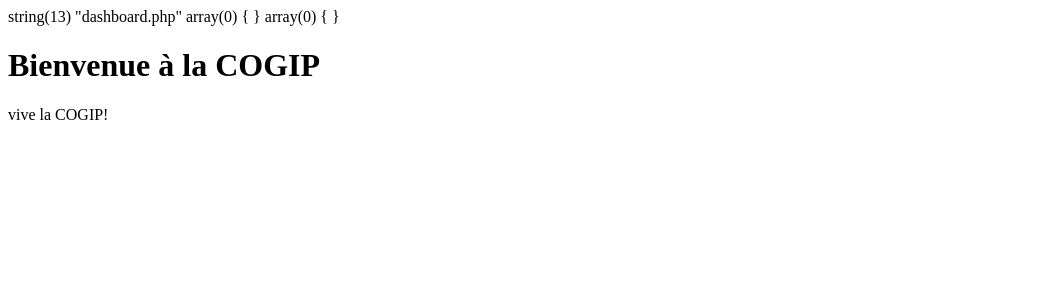
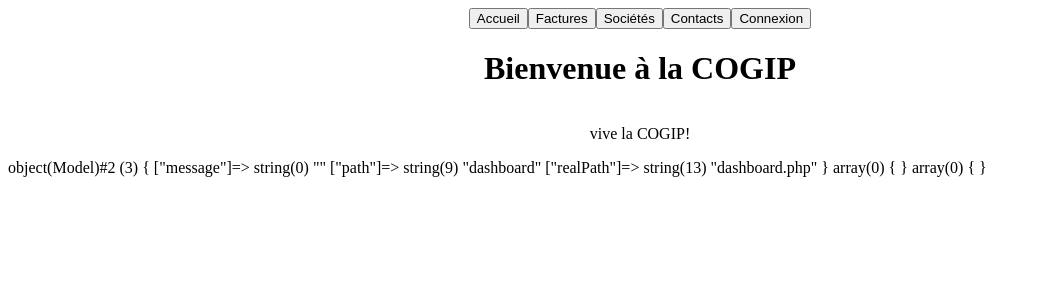
Before and after one commit to DewerseB/COGIP-app, a PHP site: page / in a window 1280 px wide. Shown: the top 300 px of the page, without its empty margins (0-1039 px from the left). Run offline with PHP 8.4, Linux system fonts and the light colour scheme.

Commit message:
Basic nav and login-out loop

```diff
--- a/controller/controller.php
+++ b/controller/controller.php
@@ -4,28 +4,11 @@
 
         require_once './model/model.php';
 
-        session_start();
+        $model = new Model($path);
 
-        $message = "";
+        require_once './view/template.php';
 
-        if (!Auth::isLogged() && isset($_POST['username']) && isset($_POST['password']) && isset($_POST['submit'])) {
-            if ($_POST['submit'] === 'login') {
-                try {
-                    Auth::login($_POST['username'], $_POST['password']);
-                    $message = "Bienvenue " . $_POST['username'];
-                    $path = 'dashboard';
-                } catch (Exception $e) {
-                    $message = $e->getMessage();
-                    $path = 'login';
-                }
-            }
-        }
-
-        $route = new Route($path);
-
-        var_dump($route->getPath());
+        var_dump($model);
         var_dump($_POST);
         if (isset($_SESSION)) var_dump($_SESSION);
-
-        require_once './view/template.php';
     }
--- a/model/classes/auth.php
+++ b/model/classes/auth.php
@@ -31,10 +31,10 @@
         }
 
         public static function logout() {
-            session_start();
             session_unset();
             session_destroy();
-            //session_id(session_create_id());
+            session_id(session_create_id());
+            session_start();
         }
 
     }
--- a/model/classes/route.php
+++ b/model/classes/route.php
@@ -1,22 +1,19 @@
 <?php
 
     class Route {
-        function __construct($path) {
-            $this->path = $this->getRealPath($path);
-        }
 
-        private function getRealPath($path) {
+        public static function getRealPath($path) {
 
 
 
-            $realPath = $path;
+            $realPath = $path . '.php';
 
 
 
             return $realPath;
         }
 
-        public function getPath() {
-            return $this->path . '.php';
-        }
+        // public function getPath() {
+        //     return $this->path . '.php';
+        // }
     }
--- a/model/model.php
+++ b/model/model.php
@@ -1,5 +1,45 @@
 <?php
 
     require_once './model/classes/auth.php';
+    require_once './model/classes/route.php';
     require_once './model/classes/data.php';
-    require_once './model/classes/route.php';
+
+    class Model {
+        function __construct($path) {
+            $this->message = '';
+            $this->path = $path;
+            $this->handleSession();
+            $this->realPath = Route::getRealPath($this->path);
+            //$this->data = $this->getData();
+        }
+
+        private function handleSession() {
+            session_start();
+
+            if (Auth::isLogged() && isset($_POST['submit']) && $_POST['submit'] === 'logout') {
+                Auth::logout();
+                $this->message = "A bientôt";
+                $this->path = 'dashboard';
+            }
+
+            //$usertype = 'guest';
+
+            if (!Auth::isLogged() && isset($_POST['username']) && isset($_POST['password']) && isset($_POST['submit'])) {
+                if ($_POST['submit'] === 'login') {
+                    try {
+                        Auth::login($_POST['username'], $_POST['password']);
+                        $this->message = "Bienvenue " . $_POST['username'];
+                        $this->path = 'dashboard';
+                    } catch (Exception $e) {
+                        $this->message = $e->getMessage();
+                        $this->path = 'login';
+                    }
+                }
+            }
+            //return $usertype;
+        }
+
+        private function getData() {
+            return [];
+        }
+    }
--- /dev/null
+++ b/public/css/style.css
@@ -0,0 +1,19 @@
+main {
+    display: flex;
+    flex-direction: column;
+    align-items: center;
+}
+
+header, footer {
+    display: flex;
+    justify-content: center;
+}
+
+a {
+    text-decoration: none;
+}
+
+div.nav {
+    display: flex;
+    justify-content: space-evenly;
+}
--- a/view/header.php
+++ b/view/header.php
@@ -1,3 +1,15 @@
 <header>
-
+    <div class="nav">
+        <a href="/COGIP-app/dashboard"><button type="button">Accueil</button></a>
+        <a href="/COGIP-app/invoices/list"><button type="button">Factures</button></a>
+        <a href="/COGIP-app/companies/list"><button type="button">Sociétés</button></a>
+        <a href="/COGIP-app/contacts/list"><button type="button">Contacts</button></a>
+        <?php
+            if (isset($_SESSION['username'])) {
+                echo '<form action="" method="POST"><input type="submit" name="submit" value="logout"></form>';
+            } else {
+                echo '<a href="/COGIP-app/login"><button type="button">Connexion</button></a>';
+            }
+        ?>
+    </div>
 </header>
--- a/view/pages/companies/add.php
+++ b/view/pages/companies/add.php
@@ -1,3 +1 @@
-<main>
-    <h1>Ajout nouvelle société</h1>
-</main>
+<h1>Ajout nouvelle société</h1>
--- a/view/pages/companies/details.php
+++ b/view/pages/companies/details.php
@@ -1,3 +1 @@
-<main>
-    <h1>Société : </h1>
-</main>
+<h1>Société : </h1>
--- a/view/pages/companies/list.php
+++ b/view/pages/companies/list.php
@@ -1,3 +1 @@
-<main>
-    <h1>COGIP : Annuaire des sociétés</h1>
-</main>
+<h1>COGIP : Annuaire des sociétés</h1>
--- a/view/pages/contacts/add.php
+++ b/view/pages/contacts/add.php
@@ -1,3 +1 @@
-<main>
-    <h1>Ajout nouveau contact</h1>
-</main>
+<h1>Ajout nouveau contact</h1>
--- a/view/pages/contacts/details.php
+++ b/view/pages/contacts/details.php
@@ -1,3 +1 @@
-<main>
-    <h1>Contact : </h1>
-</main>
+<h1>Contact : </h1>
--- a/view/pages/contacts/list.php
+++ b/view/pages/contacts/list.php
@@ -1,3 +1 @@
-<main>
-    <h1>COGIP : Annuaire des contacts</h1>
-</main>
+<h1>COGIP : Annuaire des contacts</h1>
--- a/view/pages/dashboard.php
+++ b/view/pages/dashboard.php
@@ -1,3 +1 @@
-<main>
-    <h1>Bienvenue à la COGIP</h1>
-</main>
+<h1>Bienvenue à la COGIP</h1>
--- a/view/pages/invoices/add.php
+++ b/view/pages/invoices/add.php
@@ -1,3 +1 @@
-<main>
-    <h1>Ajout nouvelle facture</h1>
-</main>
+<h1>Ajout nouvelle facture</h1>
--- a/view/pages/invoices/details.php
+++ b/view/pages/invoices/details.php
@@ -1,3 +1 @@
-<main>
-    <h1>Facture : </h1>
-</main>
+<h1>Facture : </h1>
--- a/view/pages/invoices/list.php
+++ b/view/pages/invoices/list.php
@@ -1,3 +1 @@
-<main>
-    <h1>COGIP : Listing des factures</h1>
-</main>
+<h1>COGIP : Listing des factures</h1>
--- a/view/template.php
+++ b/view/template.php
@@ -4,16 +4,16 @@
     <meta charset="UTF-8">
     <meta name="viewport" content="width=device-width, initial-scale=1.0">
     <title>COGIP</title>
+    <link rel="stylesheet" href="/COGIP-app/public/css/style.css">
 </head>
 <body>
-    <?php
-        require './view/header.php';
-
-        echo $message;
-
-        require './view/pages/' . $route->getPath();
-
-        require './view/footer.php';
-    ?>
+    <?php require './view/header.php';?>
+    <main>
+        <?php
+            echo $model->message;
+            require './view/pages/' . $model->realPath;
+        ?>
+    </main>
+    <?php require './view/footer.php';?>
 </body>
 </html>
```
